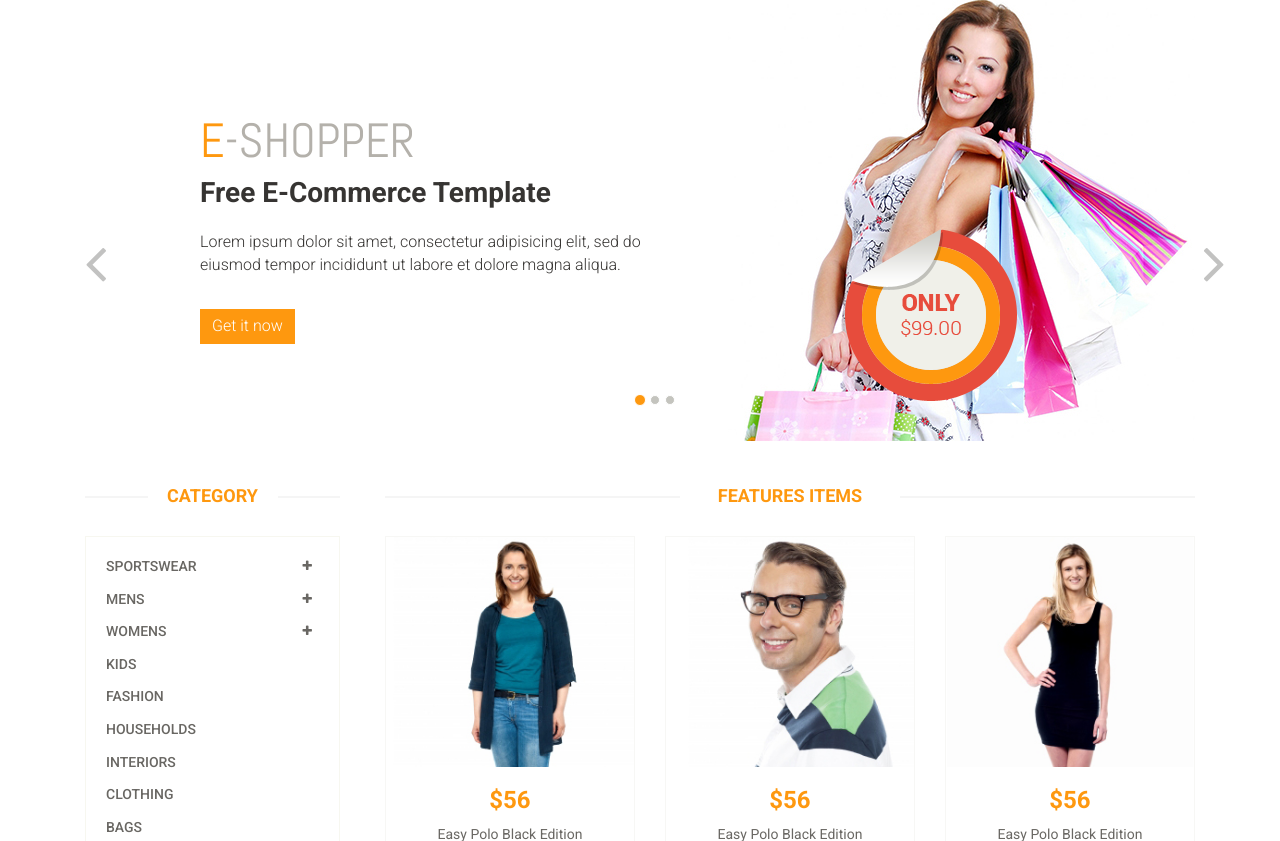
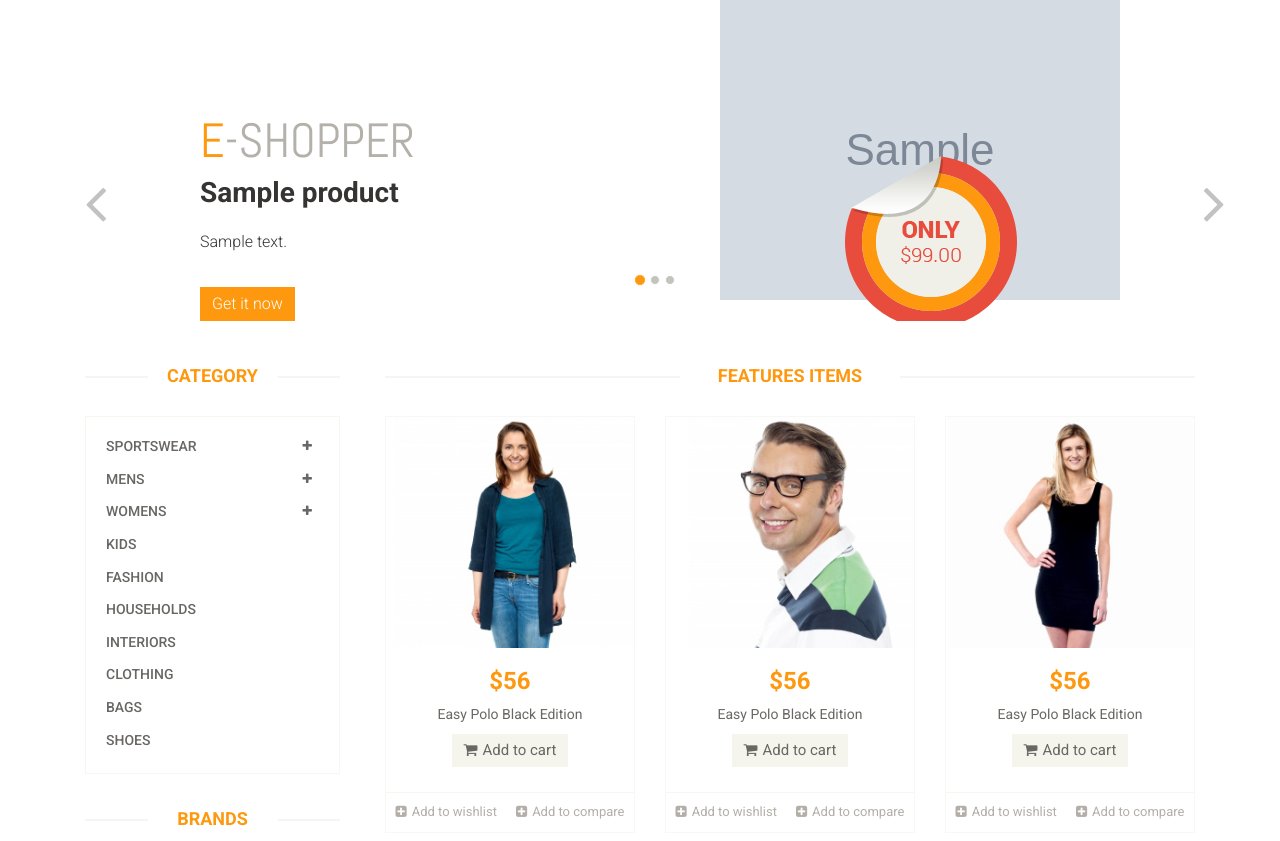
Before and after one commit to ozzkan-burak/django-mcv-e-commerce, a Django app: page / in a window 1280 px wide. Shown: the part 212-1053 px from the top of the page. Run offline with Django 3.2, Linux system fonts and the light colour scheme; tables that the repository leaves empty hold one stand-in row (values such as "Sample post"); grey boxes marked "Sample" are stand-in pictures; some libraries are stand-ins or nearby versions.

Commit message:
add dynamic slider

```diff
--- a/ecommerce/home/templates/slider.html
+++ b/ecommerce/home/templates/slider.html
@@ -11,43 +11,20 @@
           </ol>
 
           <div class="carousel-inner">
-            <div class="item active">
+            {% for item in sliderData %}
+              <div {% if forloop.first %} class="item active" {% else %} class="item" {% endif %}>
               <div class="col-sm-6">
                 <h1><span>E</span>-SHOPPER</h1>
-                <h2>Free E-Commerce Template</h2>
-                <p>Lorem ipsum dolor sit amet, consectetur adipisicing elit, sed do eiusmod tempor incididunt ut labore et dolore magna aliqua. </p>
-                <button type="button" class="btn btn-default get">Get it now</button>
+                <h2>{{item.title}}</h2>
+                <p>{{item.description}}</p>
+                <a href="/product/{{item.id}}/{{item.slug}}" class="btn btn-default get">Get it now</a>
               </div>
               <div class="col-sm-6">
-                <img src="{% static 'images/home/girl1.jpg'%}" class="girl img-responsive" alt="" />
+                <img src="{{item.image.url}}" class="girl img-responsive" alt="" />
                 <img src="{% static 'images/home/pricing.png'%}"  class="pricing" alt="" />
               </div>
             </div>
-            <div class="item">
-              <div class="col-sm-6">
-                <h1><span>E</span>-SHOPPER</h1>
-                <h2>100% Responsive Design</h2>
-                <p>Lorem ipsum dolor sit amet, consectetur adipisicing elit, sed do eiusmod tempor incididunt ut labore et dolore magna aliqua. </p>
-                <button type="button" class="btn btn-default get">Get it now</button>
-              </div>
-              <div class="col-sm-6">
-                <img src="{% static 'images/home/girl2.jpg'%}" class="girl img-responsive" alt="" />
-                <img src="{% static 'images/home/pricing.png'%}"  class="pricing" alt="" />
-              </div>
-            </div>
-
-            <div class="item">
-              <div class="col-sm-6">
-                <h1><span>E</span>-SHOPPER</h1>
-                <h2>Free Ecommerce Template</h2>
-                <p>Lorem ipsum dolor sit amet, consectetur adipisicing elit, sed do eiusmod tempor incididunt ut labore et dolore magna aliqua. </p>
-                <button type="button" class="btn btn-default get">Get it now</button>
-              </div>
-              <div class="col-sm-6">
-                <img src="{% static 'images/home/girl3.jpg'%}" class="girl img-responsive" alt="" />
-                <img src="{% static 'images/home/pricing.png'%}" class="pricing" alt="" />
-              </div>
-            </div>
+            {%endfor%}
 
           </div>
 
--- a/ecommerce/home/views.py
+++ b/ecommerce/home/views.py
@@ -2,12 +2,14 @@
 from django.shortcuts import render
 from django.http import HttpResponse
 from home.models import Setting, ContactForm,ContactFormMessage
+from product.models import Product
 
 
 # Create your views here.
 def index(request):
   setting= Setting.objects.get(pk=1)
-  context = {'setting': setting, 'page': 'home'}
+  sliderData = Product.objects.all()[:4];
+  context = {'setting': setting, 'page': 'home', 'sliderData': sliderData}
   return render(request, 'index.html', context)
 
 def about(request):
--- a/ecommerce/product/models.py
+++ b/ecommerce/product/models.py
@@ -3,54 +3,62 @@
 from ckeditor_uploader.fields import RichTextUploadingField
 
 # Create your models here.
+
+
 class Category(models.Model):
-  STATUS = (
-    ('True','Evet'),
-    ('False', 'Hayır'),
-  )
-  title = models.CharField(max_length=30)
-  keywords = models.CharField(max_length=255)
-  description = models.CharField(max_length=255)
-  image = models.ImageField(blank=True, upload_to='images/category/')
-  status = models.CharField(max_length=10, choices=STATUS)
-  slug = models.SlugField()
-  parent = models.ForeignKey('self', blank=True, null=True, related_name='children', on_delete=models.CASCADE)
-  create_at = models.DateTimeField(auto_now_add = True)
-  update_at = models.DateTimeField(auto_now = True)
+    STATUS = (
+        ('True', 'Evet'),
+        ('False', 'Hayır'),
+    )
+    title = models.CharField(max_length=30)
+    keywords = models.CharField(blank=True,max_length=255)
+    description = models.CharField(blank=True,max_length=255)
+    image = models.ImageField(blank=True, upload_to='images/category/')
+    status = models.CharField(max_length=10, choices=STATUS)
+    slug = models.SlugField()
+    parent = models.ForeignKey(
+        'self', blank=True, null=True, related_name='children', on_delete=models.CASCADE)
+    create_at = models.DateTimeField(auto_now_add=True)
+    update_at = models.DateTimeField(auto_now=True)
 
-  def __str__(self):
-      return self.title
+    def __str__(self):
+        return self.title
+
 
 class Product(models.Model):
-  STATUS = (
-    ('True', 'Evet'),
-    ('False', 'Hayır'),
-  )
-  category = models.ForeignKey(Category, on_delete=models.CASCADE)
-  title = models.CharField(max_length=30)
-  keywords = models.CharField(max_length=255)
-  description = models.CharField(max_length=255)
-  image = models.ImageField(blank=True, upload_to = 'images/products/')
-  price = models.FloatField()
-  amount = models.IntegerField()
-  detail = RichTextUploadingField()
-  status = models.CharField(max_length=10, choices=STATUS)
-  create_at = models.DateTimeField(auto_now_add=True)
-  update_at = models.DateTimeField(auto_now=True)
-  def __str__(self):
-    return self.title;
+    STATUS = (
+        ('True', 'Evet'),
+        ('False', 'Hayır'),
+    )
+    category = models.ForeignKey(Category, on_delete=models.CASCADE)
+    title = models.CharField(max_length=30)
+    keywords = models.CharField(blank=True, max_length=255)
+    description = models.CharField(blank=True, max_length=255)
+    image = models.ImageField(blank=True, upload_to='images/products/')
+    price = models.FloatField()
+    amount = models.IntegerField()
+    detail = RichTextUploadingField()
+    slug = models.SlugField(blank=True, null=True, max_length=150)
+    status = models.CharField(max_length=10, choices=STATUS)
+    create_at = models.DateTimeField(auto_now_add=True)
+    update_at = models.DateTimeField(auto_now=True)
 
-  def image_tag(self):
-    return mark_safe('<img src="{}" height="50"/>'.format(self.image.url))
-  image_tag.short_description = 'Image'
+    def __str__(self):
+        return self.title
+
+    def image_tag(self):
+        return mark_safe('<img src="{}" height="50"/>'.format(self.image.url))
+    image_tag.short_description = 'Image'
+
 
 class Images(models.Model):
-  product = models.ForeignKey(Product, on_delete=models.CASCADE)
-  title = models.CharField(max_length=50, blank=True)
-  image = models.ImageField(blank=True, upload_to='images/')
-  def __str__(self):
-    return self.title;
+    product = models.ForeignKey(Product, on_delete=models.CASCADE)
+    title = models.CharField(max_length=50, blank=True)
+    image = models.ImageField(blank=True, upload_to='images/')
 
-  def image_tag(self):
-    return mark_safe('<img src="{}" height="50"/>'.format(self.image.url))
-  image_tag.short_description = 'Image'
+    def __str__(self):
+        return self.title
+
+    def image_tag(self):
+        return mark_safe('<img src="{}" height="50"/>'.format(self.image.url))
+    image_tag.short_description = 'Image'
```
Also changed, not shown: ecommerce/product/migrations/0008_auto_20220108_1526.py (added), ecommerce/uploads/images/laptop-2.jpeg (added).
